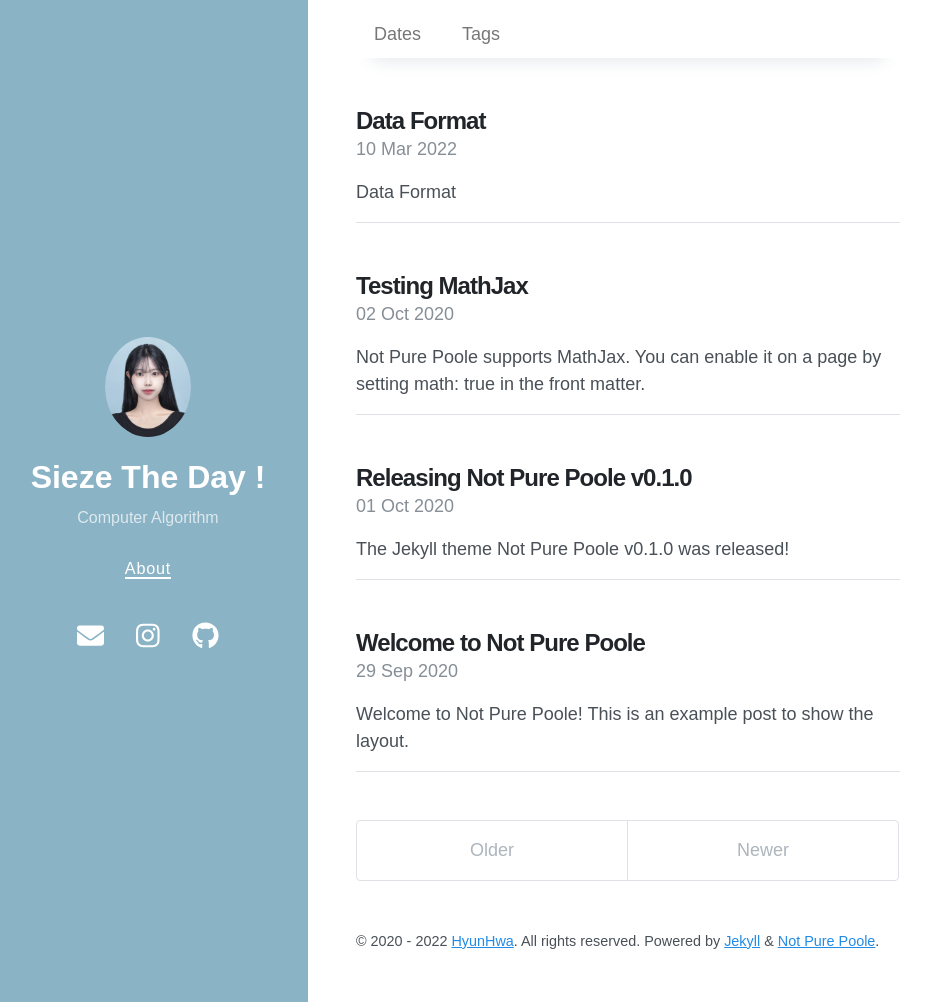
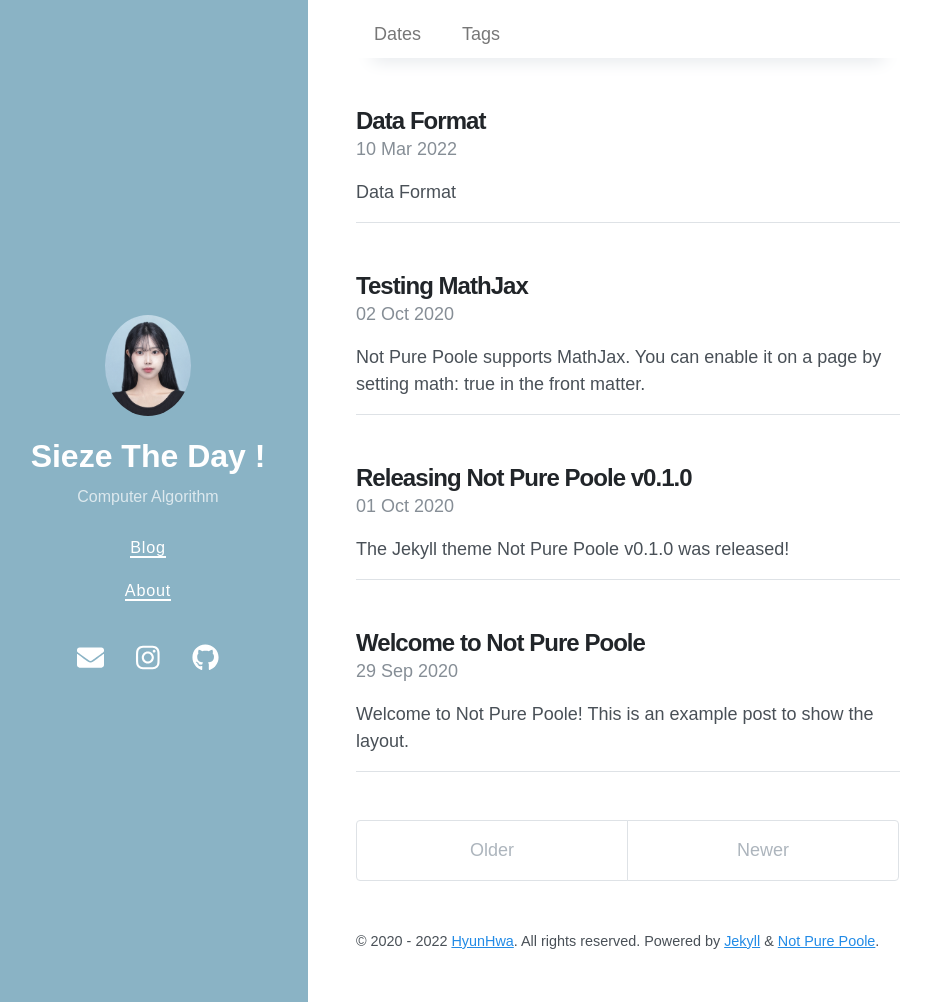
Before and after one commit to hyunnna/algorithm, a Jekyll site: the page built from index.html, in a window 1280 px wide and 1002 px high. Shown: the whole window, without its empty margins (12-943 px from the left). Built offline with Jekyll 4.4.1, drawn with Linux system fonts in a browser that asks for light colours; nearby versions of some CDN libraries; the list of posts is cut into pages by our own code.

Commit message:
Update navigation.yml

```diff
--- a/_data/navigation.yml
+++ b/_data/navigation.yml
@@ -1,4 +1,4 @@
-- title:
+- title: Blog
   url: /blog.jpg
 - title: About
   url: /about/
```
